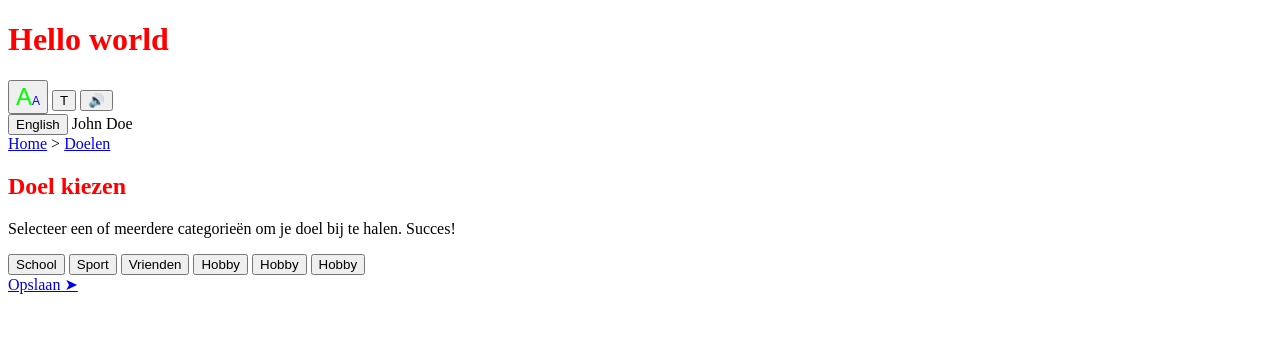
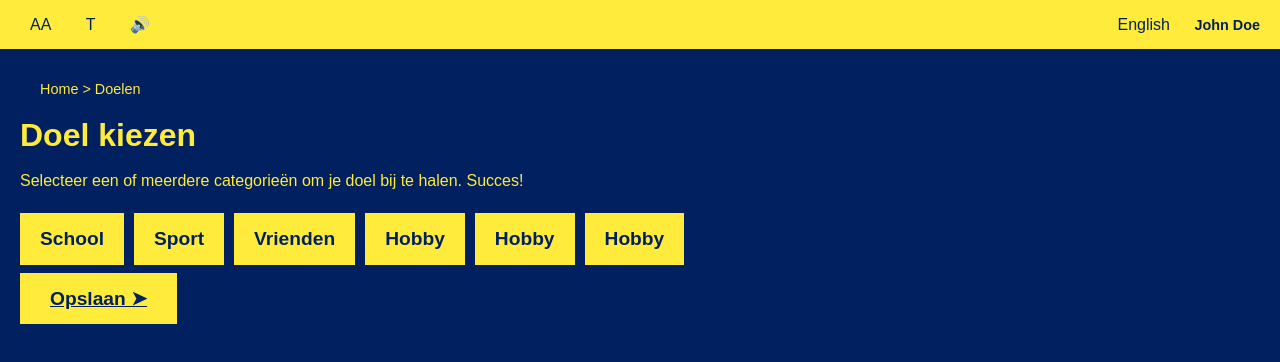
Before and after one commit to vivian3007/TeamChipmunk, a plain HTML site: page goals.html in a window 1280 px wide. Drawn offline with Linux system fonts and the light colour scheme.

Commit message:
Body aanpassing knoppen, 1e opzet

```diff
--- a/goals.html
+++ b/goals.html
@@ -9,7 +9,6 @@
     <title>Chipmunk</title>
 </head>
 <body>
-<h1>Hello world</h1>
 <header class="header">
     <div class="header-left">
         <button class="font-size"><span class="a1">A</span><span class="a2">A</span></button>
--- a/style.css
+++ b/style.css
@@ -1,13 +1,95 @@
-h1 {
-    color: #FF0000;
+* {
+    margin: 0;
+    padding: 0;
+    box-sizing: border-box;
 }
 
-.a1 {
-    color: #00FF00;
-    font-size: 24px;
+body {
+    font-family: Arial, sans-serif;
+    background-color: #002060;
+    color: #FFEB3B;
+    line-height: 1.5;
 }
 
-.a2 {
-    color: #0000FF;
-    font-size: 12px;
+/* Header */
+.header {
+    display: flex;
+    justify-content: space-between;
+    align-items: center;
+    background-color: #FFEB3B;
+    padding: 10px 20px;
+    color: #002060;
+    font-weight: bold;
 }
+
+.header-left button,
+.header-right button {
+    margin-right: 10px;
+    padding: 5px 10px;
+    border: none;
+    background: #FFEB3B;
+    font-size: 1em;
+    color: #002060;
+    cursor: pointer;
+}
+
+.header-left .active {
+    font-weight: bold;
+}
+
+.header-right .user {
+    font-size: 0.9em;
+}
+
+/* Breadcrumb */
+.breadcrumb {
+    padding: 10px 20px;
+    color: #FFEB3B;
+    font-size: 0.9em;
+}
+
+.breadcrumb a {
+    color: #FFEB3B;
+    text-decoration: none;
+}
+
+/* Main Content */
+.main {
+    padding: 20px;
+}
+
+.content h1 {
+    font-size: 2em;
+    margin-bottom: 10px;
+}
+
+.content p {
+    margin-bottom: 20px;
+}
+
+.categories {
+    display: flex;
+    flex-wrap: wrap;
+    gap: 10px;
+    margin-bottom: 20px;
+}
+
+.category {
+    background-color: #FFEB3B;
+    color: #002060;
+    padding: 15px 20px;
+    font-size: 1.2em;
+    font-weight: bold;
+    border: none;
+    cursor: pointer;
+}
+
+.save-button {
+    background-color: #FFEB3B;
+    color: #002060;
+    padding: 15px 30px;
+    font-size: 1.2em;
+    font-weight: bold;
+    border: none;
+    cursor: pointer;
+}
```
